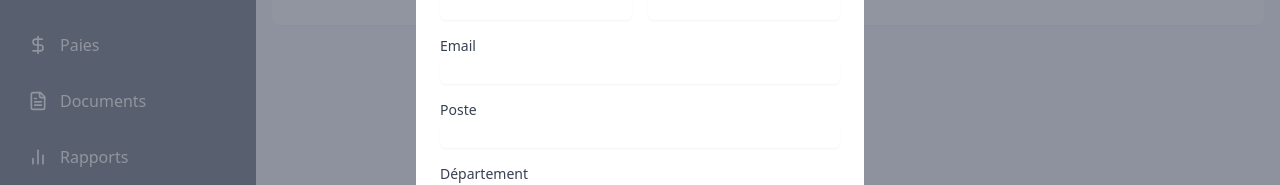
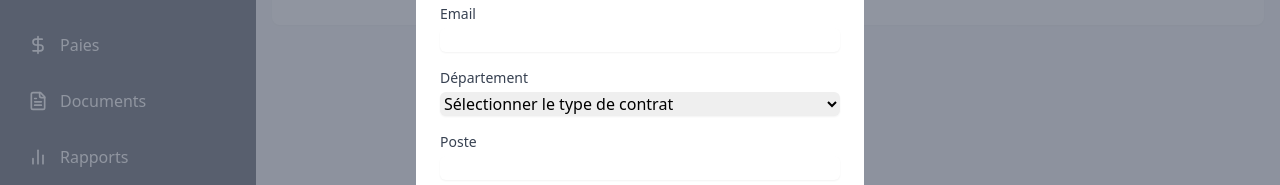
Before and after one commit to mwambay/RH-APP, a React (Vite) app: page /employees in a window 1280 px wide. Both pictures are taken after a click on the button "Ajouter un employé". Shown: the part 271-456 px from the top of the page. Built offline with nearby package versions, Linux system fonts and the light colour scheme; no server answers.

Commit message:
ajout de colonnes

```diff
--- a/src/backend/app.js
+++ b/src/backend/app.js
@@ -34,14 +34,15 @@ const startServer = async () => {
       if (employes.length === 0) {
         return res.status(404).json({ message: 'Aucun employé trouvé' });
       }
-
       // Formater les données à renvoyer
       const tableau = employes.map(employe => ({
         nom: employe.first_name,
         email: employe.email,
         departement: employe.department_name,
-        poste: employe.contract_type,
-        statut: employe.status
+        poste: employe.poste,
+        statut: employe.status,
+        salaire: employe.salary,
+        contrat: employe.contract_type
       }));
       console.log(tableau);
       // Renvoi des données formatées
--- a/src/backend/db/db.js
+++ b/src/backend/db/db.js
@@ -31,7 +31,9 @@ export async function recupererEmploye() {
         employees.email,
         departments.name AS department_name,
         employees.contract_type,
-        employees.status
+        employees.status,
+        employees.salary,
+        employees.poste
       FROM
         employees
       INNER JOIN
--- a/src/components/employees/EmployeeForm.tsx
+++ b/src/components/employees/EmployeeForm.tsx
@@ -37,6 +37,7 @@ export default function EmployeeForm({ employee, onSubmit, onCancel }: EmployeeF
       position: formData.get('position') as string,
       department: formData.get('department') as string,
       salary: Number(formData.get('salary')),
+
     };
     //onSubmit(data);
 
@@ -84,6 +85,23 @@ export default function EmployeeForm({ employee, onSubmit, onCancel }: EmployeeF
           required
         />
       </div>
+
+      <div>
+        <label className="block text-sm font-medium text-gray-700">Département</label>
+        <select
+          name="contrat"
+          defaultValue={employee?.department}
+          className="mt-1 block w-full rounded-md border-gray-300 shadow-sm focus:border-blue-500 focus:ring-blue-500"
+          required
+        >
+          <option value="">Sélectionner le type de contrat</option>
+          <option value="IT">IT</option>
+          <option value="RH">RH</option>
+          <option value="Finance">Finance</option>
+          <option value="Marketing">Marketing</option>
+        </select>
+      </div>
+
 
       <div>
         <label className="block text-sm font-medium text-gray-700">Poste</label>
--- a/src/pages/Employees.tsx
+++ b/src/pages/Employees.tsx
@@ -65,7 +65,6 @@ export default function Employees() {
   // Définition des colonnes de la table
   console.log(employees)
   const columns = [
-
     {
       key: 'fullName',
       label: 'Nom',
@@ -74,13 +73,16 @@ export default function Employees() {
     { key: 'email', label: 'Email', render: (_: any, employee: Employee) => employee.email },
     { key: 'department', label: 'Département', render: (_: any, employee: Employee) => employee.departement },
     { key: 'position', label: 'Poste', render: (_: any, employee: Employee) => employee.poste },
+    { key: 'salaire', label: 'Salaire',  render: (_: any, employee: Employee) => employee.salaire},
+    { key: 'type_contrat', label: 'Contrat',  render: (_: any, employee: Employee) => employee.contrat},
+
     {
       key: 'status',
       label: 'Statut',
-      render: (status: string) => (
+      render: (_: any, employee: Employee) => (
         <StatusBadge
-          status={status === 'Actif' ? 'success' : 'error'}  // Statut 'Actif' ou 'Inactif'
-          text={status === 'Actif' ? 'Actif' : 'Inactif'}
+          status={employee.statut === 'Actif' ? 'success' : 'error'}  // Statut 'Actif' ou 'Inactif'
+          text={employee.statut === 'Actif' ? 'Actif' : 'Inactif'}
         />
       ),
     },
```
